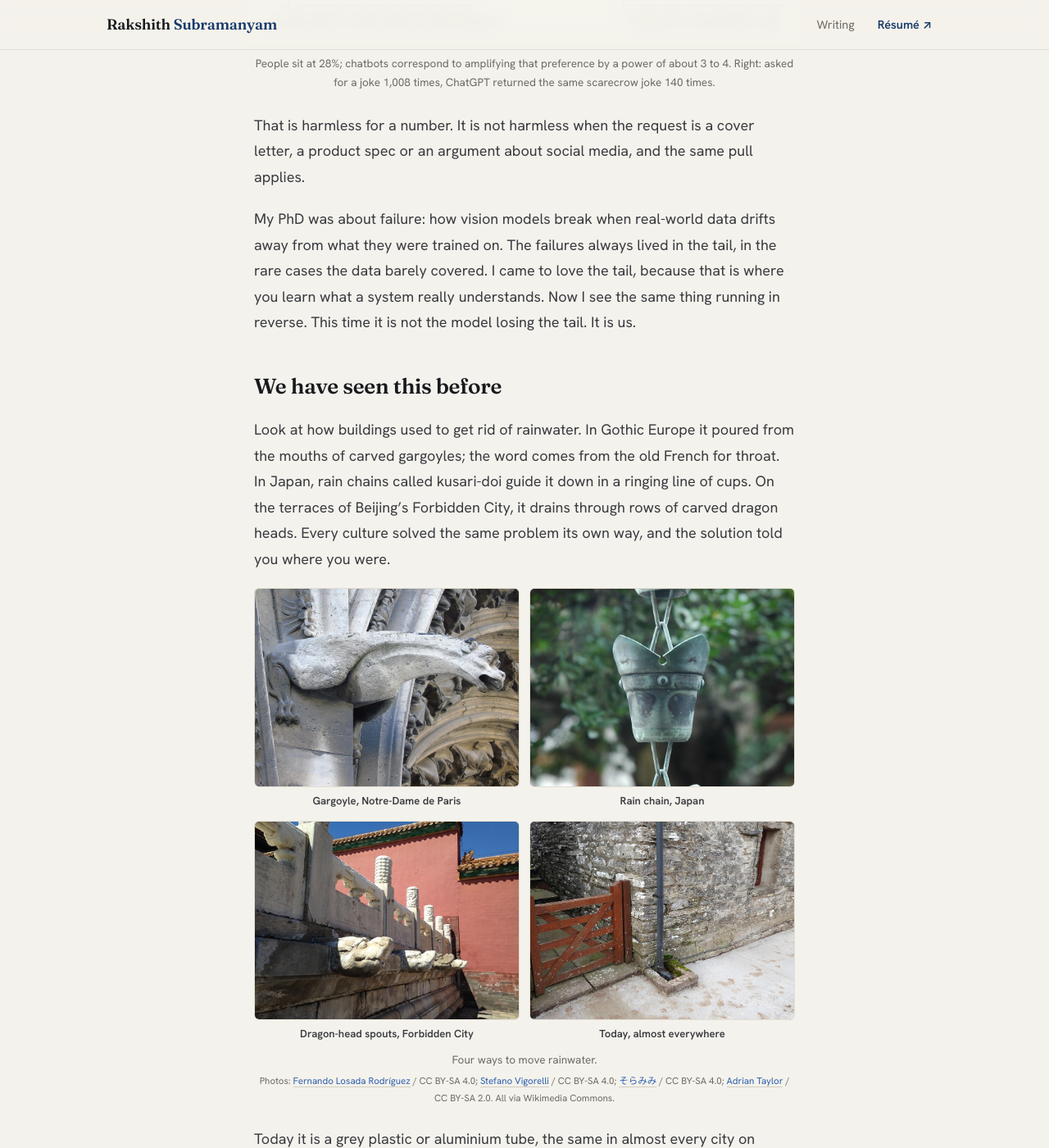
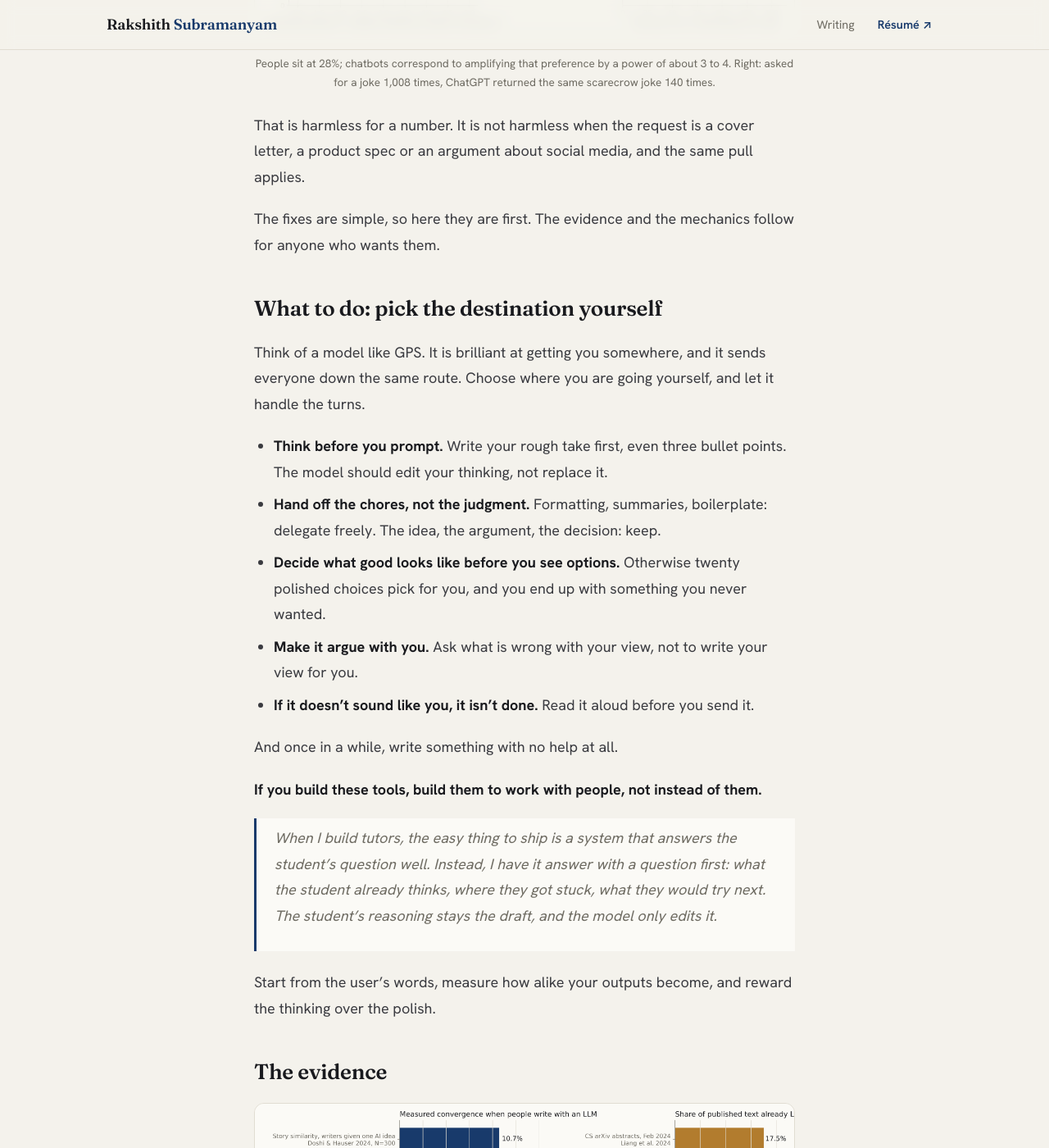
Before and after one commit to Rakshith-2905/portfolio, a Jekyll site: the page built from drafts/2fc3307e2f/index.md, in a window 1280 px wide and 1400 px high, scrolled down 1021 px. Shown: the whole window at 82% size. Built offline with Jekyll 4.4.1, drawn with Linux system fonts in a browser that asks for light colours; some of the changed text lies outside the part shown.

Commit message:
Draft op-ed: GPS, new rules, drainpipes moved to close
Also adds an optional collapsible math box with the temperature and
feedback figures.

Co-Authored-By: Claude Opus 5.5 <noreply@anthropic.com>

```diff
--- a/assets/css/main.css
+++ b/assets/css/main.css
@@ -424,3 +424,5 @@ footer.foot{border-top:1px solid var(--line); padding:38px 0; margin-top:30px; b
 .post-body .drain-cells span{font-size:13px; font-weight:600; text-align:center}
 .post-body .drain-credits{display:block; font-size:11.5px; margin-top:4px}
 @media(max-width:600px){ .post-body .drain-cells{grid-template-columns:1fr} }
+.post-body .math-box{border:1px solid #E1DDD2; border-radius:10px; padding:.8em 1.1em; margin:1.6em 0; background:#FBFAF6}
+.post-body .math-box summary{font-weight:700; cursor:pointer}
--- a/drafts/2fc3307e2f/index.md
+++ b/drafts/2fc3307e2f/index.md
@@ -27,47 +27,25 @@ Here is the twist: **people pick 7 too.** In a classic 1976 study, 28% of people
 
 That is harmless for a number. It is not harmless when the request is a cover letter, a product spec or an argument about social media, and the same pull applies.
 
-My PhD was about failure: how vision models break when real-world data drifts away from what they were trained on. The failures always lived in the tail, in the rare cases the data barely covered. I came to love the tail, because that is where you learn what a system really understands. Now I see the same thing running in reverse. This time it is not the model losing the tail. It is us.
-
-## We have seen this before
-
-Look at how buildings used to get rid of rainwater. In Gothic Europe it poured from the mouths of carved gargoyles; the word comes from the old French for throat. In Japan, rain chains called kusari-doi guide it down in a ringing line of cups. On the terraces of Beijing's Forbidden City, it drains through rows of carved dragon heads. Every culture solved the same problem its own way, and the solution told you where you were.
-
-<figure class="drain-grid">
-  <div class="drain-cells">
-    <div><img src="{{ '/assets/img/posts/oped/drain-gargoyle.jpg' | relative_url }}" alt="Stone gargoyle waterspout projecting from Notre-Dame de Paris"><span>Gargoyle, Notre-Dame de Paris</span></div>
-    <div><img src="{{ '/assets/img/posts/oped/drain-rainchain.jpg' | relative_url }}" alt="Metal rain chain of linked cups hanging from a temple roof in Yanaka, Tokyo"><span>Rain chain, Japan</span></div>
-    <div><img src="{{ '/assets/img/posts/oped/drain-dragon.jpg' | relative_url }}" alt="Row of carved marble dragon-head spouts on the terrace of the Hall of Supreme Harmony"><span>Dragon-head spouts, Forbidden City</span></div>
-    <div><img src="{{ '/assets/img/posts/oped/drain-modern.jpg' | relative_url }}" alt="Plain dark downpipe running down a stone wall into a ground drain"><span>Today, almost everywhere</span></div>
-  </div>
-  <figcaption>Four ways to move rainwater.
-    <small class="drain-credits">Photos: <a href="https://commons.wikimedia.org/wiki/File:Cath%C3%A9drale_Notre-Dame_(g%C3%A1rgolas).004_-_Paris.jpg">Fernando Losada Rodríguez</a> / CC BY-SA 4.0; <a href="https://commons.wikimedia.org/wiki/File:At_a_Yanaka_Temple,_Tokyo_JP.jpg">Stefano Vigorelli</a> / CC BY-SA 4.0; <a href="https://commons.wikimedia.org/wiki/File:Chishou_gargoyles_of_Hall_of_Supreme_Harmony.jpg">そらみみ</a> / CC BY-SA 4.0; <a href="https://commons.wikimedia.org/wiki/File:Downspout_and_drain_-_geograph.org.uk_-_6741959.jpg">Adrian Taylor</a> / CC BY-SA 2.0. All via Wikimedia Commons.</small>
-  </figcaption>
-</figure>
-
-Today it is a grey plastic or aluminium tube, the same in almost every city on earth. Nobody banned the gargoyle. The standard pipe was simply cheaper, faster and good enough, and thousands of reasonable choices added up to sameness.
-
-LLMs are the standard pipe for language. They are cheap, fast and good enough, which is exactly why they will win by default unless we choose otherwise.
-
 The fixes are simple, so here they are first. The evidence and the mechanics follow for anyone who wants them.
 
-## What to do: hold the reins
+## What to do: pick the destination yourself
 
-A model is a strong, fast horse that knows every well-worn path. Let it choose the route and it takes you where every other horse goes. The skill is deciding where you are going before you get on.
+Think of a model like GPS. It is brilliant at getting you somewhere, and it sends everyone down the same route. Choose where you are going yourself, and let it handle the turns.
 
-**Decide before you ask.** For anything that carries your judgment (the pitch, the hard feedback, the design, the decision memo) write your own rough take first and let the model edit it. Routine notes are fine to hand off. The order matters. Start from its draft and you edit toward its voice. Start from yours and it edits toward you.
+- **Think before you prompt.** Write your rough take first, even three bullet points. The model should edit your thinking, not replace it.
+- **Hand off the chores, not the judgment.** Formatting, summaries, boilerplate: delegate freely. The idea, the argument, the decision: keep.
+- **Decide what good looks like before you see options.** Otherwise twenty polished choices pick for you, and you end up with something you never wanted.
+- **Make it argue with you.** Ask what is wrong with your view, not to write your view for you.
+- **If it doesn't sound like you, it isn't done.** Read it aloud before you send it.
 
-**Don't let the options choose for you.** A model will hand you endless polished options, and more options do not mean more freedom. Faced with twenty finished-sounding drafts, we stop judging and take the one that sounds most complete, often something we never wanted in the first place. So set your criteria before you look. Ask for a few genuinely different options rather than twenty variations of the obvious, ask the model to argue against your view, and then you choose.
+And once in a while, write something with no help at all.
 
-**Keep the hard parts yours.** Let the model write the boilerplate, in code and in prose. Keep the parts where your judgment is the product, and read what you accept as if a stranger wrote it.
-
-**Write some things with no help at all.** It keeps the skill alive, and every unassisted page feeds the tail that future models learn from.
-
-**If you build these tools, build them to teach, not replace.**
+**If you build these tools, build them to work with people, not instead of them.**
 
 > When I build tutors, the easy thing to ship is a system that answers the student's question well. Instead, I have it answer with a question first: what the student already thinks, where they got stuck, what they would try next. The student's reasoning stays the draft, and the model only edits it.
 
-Measure how similar your outputs are across users and treat a rise as a bug. Start from the user's words, not a generated draft. And wherever people are judged, in classrooms or at work, reward the thinking rather than the polish.
+Start from the user's words, measure how alike your outputs become, and reward the thinking over the polish.
 
 ## The evidence
 
@@ -94,6 +72,59 @@ The effects are small to medium and mostly from short lab studies. The worry is
 
 Emails converge first because they are the most delegated. Arguments follow, because we take the model's framing along with its sentences. Ideas come last.
 
+<details class="math-box" markdown="1">
+<summary>For the curious: the math behind "cubed" (a two-minute read)</summary>
+
+**Sharpening.** At temperature \\(T\\), a model samples from
+
+<div class="math">\[ p_T(y) \;=\; \frac{p(y)^{1/T}}{\sum_{y'} p(y')^{1/T}} . \]</div>
+
+For \\(T<1\\), every probability is raised to a power above one, which piles weight onto the most common answers. The 7 result fits this exactly. If people put \\(h_7 = 0.28\\) on 7 and about 0.08 on each other digit, raising those preferences to a power \\(k\\) gives
+
+<div class="math">\[ p_7(k) \;=\; \frac{h_7^{\,k}}{h_7^{\,k} + 9\,h_{\text{other}}^{\,k}} . \]</div>
+
+The 80% rate corresponds to \\(k \approx 2.9\\), and the 90% and 92% rates to \\(k \approx 3.5\\) and \\(3.7\\). A cubed preference is the same thing as decoding at \\(T \approx 0.3\\).
+
+<figure>
+  <img src="{{ '/assets/img/posts/oped/oped-temperature.png' | relative_url }}" alt="Effective number of phrasings and head versus tail probability mass as a function of temperature">
+  <figcaption>A toy space of 10,000 phrasings with word-frequency-like (Zipf) popularity. Going from T = 1.0 to T = 0.7 cuts the effective number of phrasings from 328 to 16. The top 10 phrasings go from 41% to 81% of all output.</figcaption>
+</figure>
+
+**Tuning does the same thing.** Preference tuning has a known optimum, \\(\pi^*(y) \propto \pi_{\text{ref}}(y)\exp\big(r(y)/\beta\big)\\). If raters reward typical text, so that the reward includes a term \\(\gamma \log \pi_{\text{ref}}(y)\\), this becomes
+
+<div class="math">\[ \pi^*(y) \;\propto\; \pi_{\text{ref}}(y)^{\,1+\gamma/\beta}\;\exp\!\big(r_{\text{true}}(y)/\beta\big), \]</div>
+
+which is a permanent temperature below 1, even when you sample at \\(T = 1\\).
+
+**Human writing sets the floor.** If a share \\(\alpha\\) of each new training corpus is model-written and the rest comes from the human distribution \\(q\\), then \\(p_{t+1} = (1-\alpha)\,q + \alpha\,M(p_t)\\), and because entropy is concave, \\(H(p_{t+1}) \ge (1-\alpha)\,H(q)\\), however sharp the model is.
+
+<figure>
+  <img src="{{ '/assets/img/posts/oped/oped-feedback.png' | relative_url }}" alt="Effective number of ideas and tail mass over 60 generations for synthetic shares from 0% to 100%">
+  <figcaption>Simulation where each generation's output becomes part of the next corpus. At a 50% synthetic share, diversity falls from 328 to 130 effective ideas. At 90%, it falls to about 4. A toy model: it shows the shape, not a forecast.</figcaption>
+</figure>
+
+</details>
+
+## From gargoyles to grey pipes
+
+We have watched this happen before, slowly, in buildings. Rainwater once left Gothic cathedrals through the mouths of carved gargoyles. In Japan it ran down rain chains of ringing cups. In Beijing's Forbidden City it poured through rows of carved dragon heads. Every culture solved the same problem its own way, and the solution told you where you were.
+
+<figure class="drain-grid">
+  <div class="drain-cells">
+    <div><img src="{{ '/assets/img/posts/oped/drain-gargoyle.jpg' | relative_url }}" alt="Stone gargoyle waterspout projecting from Notre-Dame de Paris"><span>Gargoyle, Notre-Dame de Paris</span></div>
+    <div><img src="{{ '/assets/img/posts/oped/drain-rainchain.jpg' | relative_url }}" alt="Metal rain chain of linked cups hanging from a temple roof in Yanaka, Tokyo"><span>Rain chain, Japan</span></div>
+    <div><img src="{{ '/assets/img/posts/oped/drain-dragon.jpg' | relative_url }}" alt="Row of carved marble dragon-head spouts on the terrace of the Hall of Supreme Harmony"><span>Dragon-head spouts, Forbidden City</span></div>
+    <div><img src="{{ '/assets/img/posts/oped/drain-modern.jpg' | relative_url }}" alt="Plain dark downpipe running down a stone wall into a ground drain"><span>Today, almost everywhere</span></div>
+  </div>
+  <figcaption>Four ways to move rainwater.
+    <small class="drain-credits">Photos: <a href="https://commons.wikimedia.org/wiki/File:Cath%C3%A9drale_Notre-Dame_(g%C3%A1rgolas).004_-_Paris.jpg">Fernando Losada Rodríguez</a> / CC BY-SA 4.0; <a href="https://commons.wikimedia.org/wiki/File:At_a_Yanaka_Temple,_Tokyo_JP.jpg">Stefano Vigorelli</a> / CC BY-SA 4.0; <a href="https://commons.wikimedia.org/wiki/File:Chishou_gargoyles_of_Hall_of_Supreme_Harmony.jpg">そらみみ</a> / CC BY-SA 4.0; <a href="https://commons.wikimedia.org/wiki/File:Downspout_and_drain_-_geograph.org.uk_-_6741959.jpg">Adrian Taylor</a> / CC BY-SA 2.0. All via Wikimedia Commons.</small>
+  </figcaption>
+</figure>
+
+Today it is a plain pipe, the same almost everywhere. Nobody banned the gargoyle. The variety was never the goal. It came from friction: local materials, local craft, people making things by hand. When a cheaper, good-enough standard removed the friction, the variety went with it.
+
+Writing is losing its friction now. The struggle over a sentence was never just a cost. It was where the voice came from.
+
 ## Pick 4
 
 This is not an argument against LLMs. I use them every day, and I build AI tutors for a living. The weakest writers gain the most from them, and that matters. The standard drainpipe has real virtues too. The failure was letting the default become the only option.
@@ -102,7 +133,7 @@ Seven is not a bad answer. It is the most human answer, made more human than any
 
 ---
 
-*A note on how this was written: I wrote the first draft, and the idea, the argument and the final calls are mine. I then used an AI assistant to tighten the prose, research and check sources, and pushed back on it until the piece said what I meant. That is the point. These tools are remarkable when you do the thinking and hold the reins.*
+*A note on how this was written: I wrote the first draft, and the idea, the argument and the final calls are mine. I then used an AI assistant to tighten the prose, research and check sources, and pushed back on it until the piece said what I meant. That is the point. These tools are remarkable when you do the thinking.*
 
 *Rakshith Subramanyam is a technical founder and AI researcher who builds AI tutoring products.*
 
```
